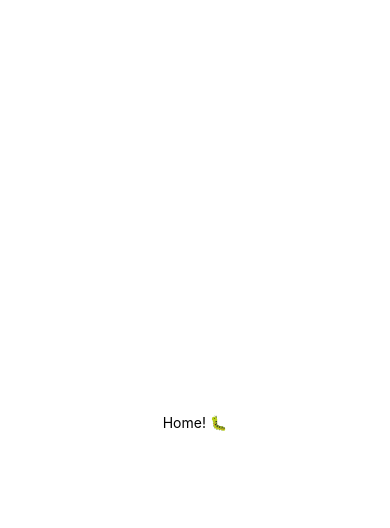
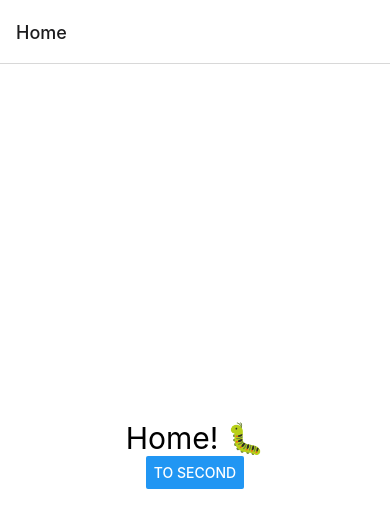
Before and after one commit to TeenyTinyTurtle123/actions, a React Native app: screen / in a window 390 px wide. Shown: the top 528 px of the page. Built offline with nearby package versions, Linux system fonts and the light colour scheme.

Commit message:
add basic setup with stack navigation, between 2 screens

```diff
--- a/App.tsx
+++ b/App.tsx
@@ -1,12 +1,36 @@
+import { NavigationContainer } from "@react-navigation/native";
+import { createNativeStackNavigator } from "@react-navigation/native-stack";
 import { StatusBar } from "expo-status-bar";
-import { StyleSheet, Text, View } from "react-native";
+import { Button, StyleSheet, Text, View } from "react-native";
+
+export function SecondScreen() {
+  return (
+    <View style={styles.container}>
+      <Text style={styles.text}>🐛🐛🐛🐛🐛🐛🐛🐛</Text>
+    </View>
+  );
+}
+
+export function HomeScreen({ navigation }: any) {
+  return (
+    <View style={styles.container}>
+      <Text style={styles.text}>Home! 🐛</Text>
+      <StatusBar style="auto" />
+      <Button title="To Second" onPress={() => navigation.navigate("Second")} />
+    </View>
+  );
+}
+
+const RootStack = createNativeStackNavigator();
 
 export default function App() {
   return (
-    <View style={styles.container}>
-      <Text>Home! 🐛</Text>
-      <StatusBar style="auto" />
-    </View>
+    <NavigationContainer>
+      <RootStack.Navigator>
+        <RootStack.Screen name="Home" component={HomeScreen} />
+        <RootStack.Screen name="Second" component={SecondScreen} />
+      </RootStack.Navigator>
+    </NavigationContainer>
   );
 }
 
@@ -17,4 +41,7 @@ const styles = StyleSheet.create({
     alignItems: "center",
     justifyContent: "center",
   },
+  text: {
+    fontSize: 30,
+  },
 });
--- a/package.json
+++ b/package.json
@@ -9,10 +9,14 @@
     "web": "expo start --web"
   },
   "dependencies": {
+    "@react-navigation/native": "^6.1.18",
+    "@react-navigation/native-stack": "^6.11.0",
     "expo": "~51.0.28",
     "expo-status-bar": "~1.12.1",
     "react": "18.2.0",
-    "react-native": "0.74.5"
+    "react-native": "0.74.5",
+    "react-native-safe-area-context": "4.10.5",
+    "react-native-screens": "3.31.1"
   },
   "devDependencies": {
     "@babel/core": "^7.20.0",
```
Also changed, not shown: 1 other file (tests, documents, lock files or other folders).
